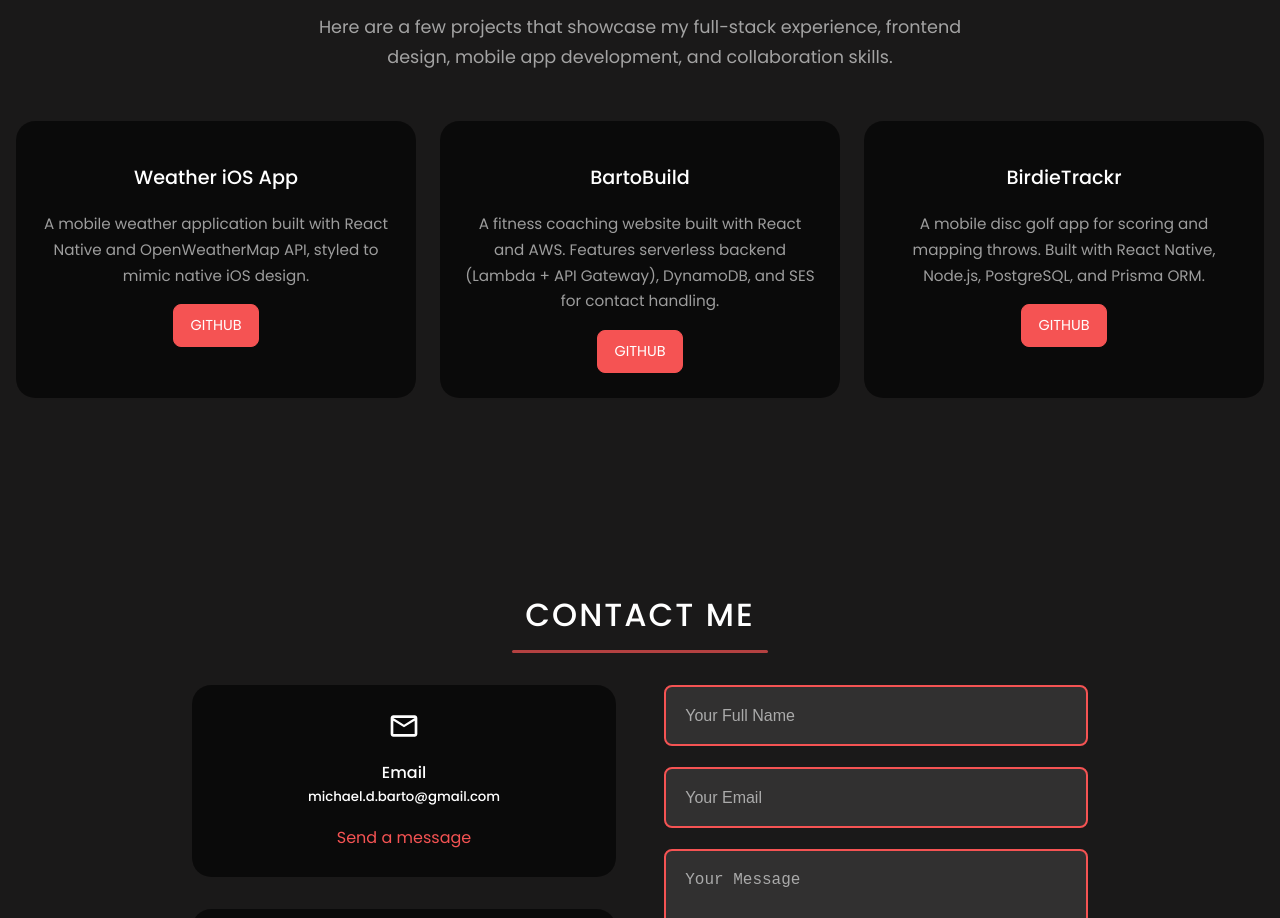
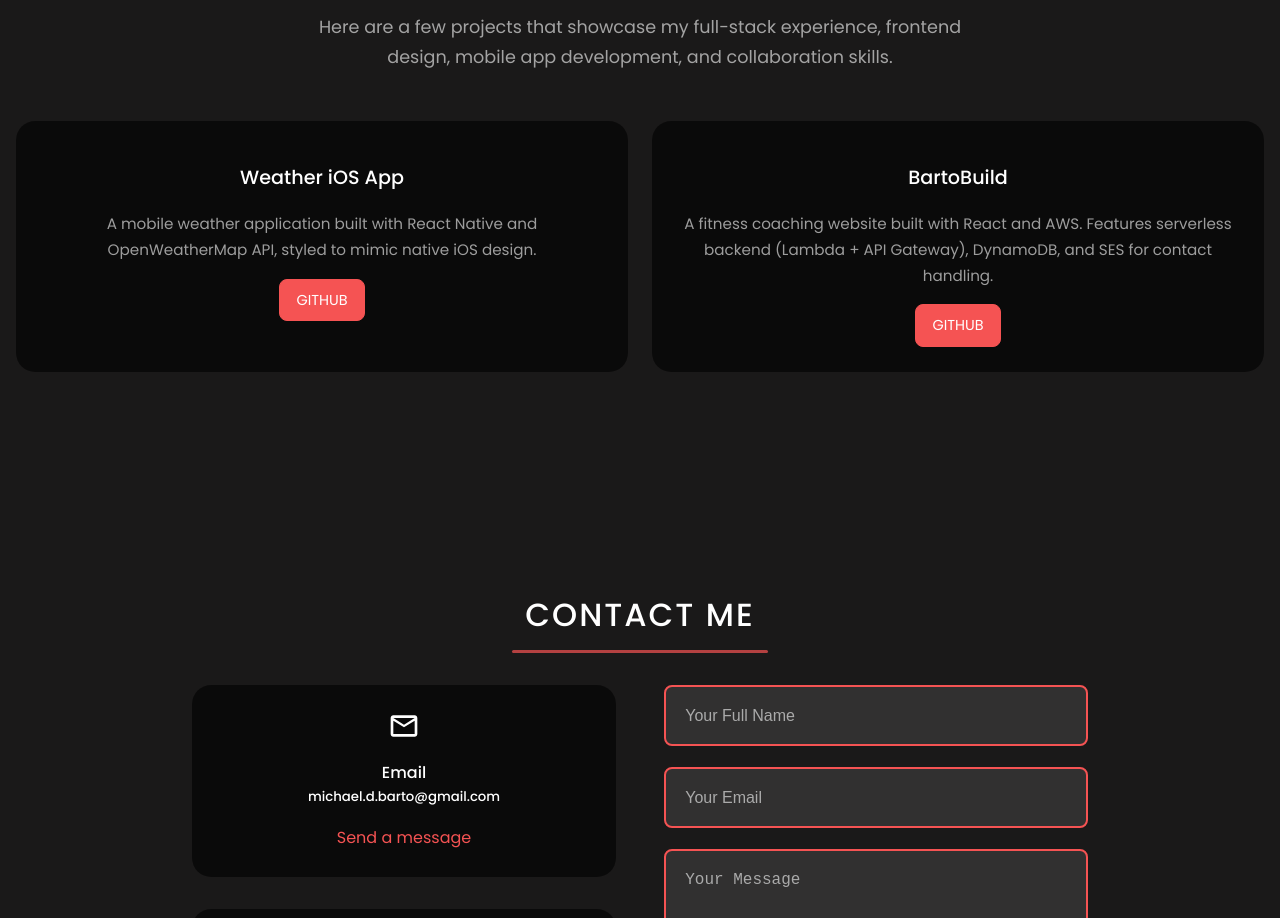
Before and after one commit to mbarto202/react-portfolio-website, a React (Create React App) app: page / in a window 1280 px wide. Shown: the part 1700-2618 px from the top of the page. Built offline with nearby package versions, Linux system fonts and the light colour scheme.

Commit message:
removed birdietrackr

```diff
--- a/src/components/portfolio/Portfolio.jsx
+++ b/src/components/portfolio/Portfolio.jsx
@@ -53,24 +53,6 @@ const Portfolio = () => {
             </a>
           </div>
         </article>
-
-        <article className="portfolio_item">
-          <h3>BirdieTrackr</h3>
-          <p className="portfolio_description">
-            A mobile disc golf app for scoring and mapping throws. Built with
-            React Native, Node.js, PostgreSQL, and Prisma ORM.
-          </p>
-          <div className="portfolio_item-cta">
-            <a
-              href="https://github.com/jbanning22/BirdieTrackr"
-              className="btn"
-              target="_blank"
-              rel="noopener noreferrer"
-            >
-              GitHub
-            </a>
-          </div>
-        </article>
       </div>
     </section>
   );
```
